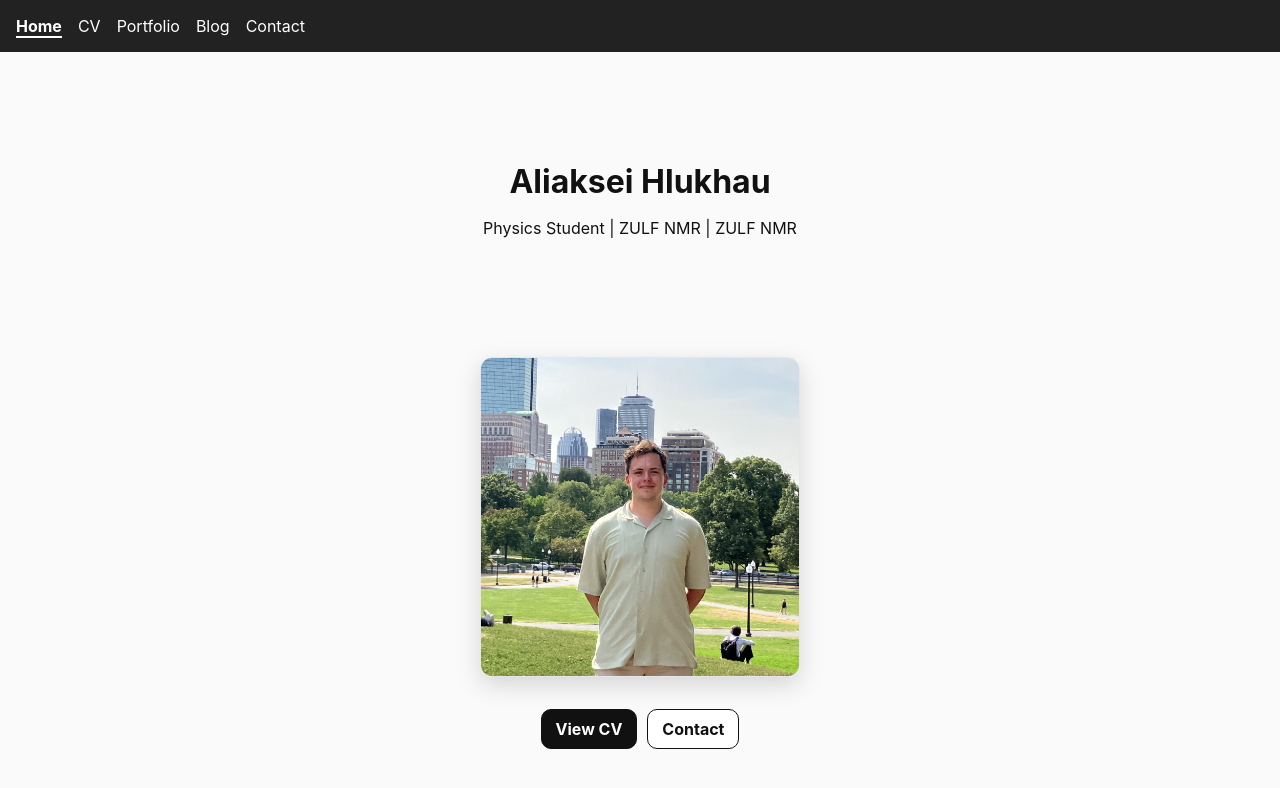
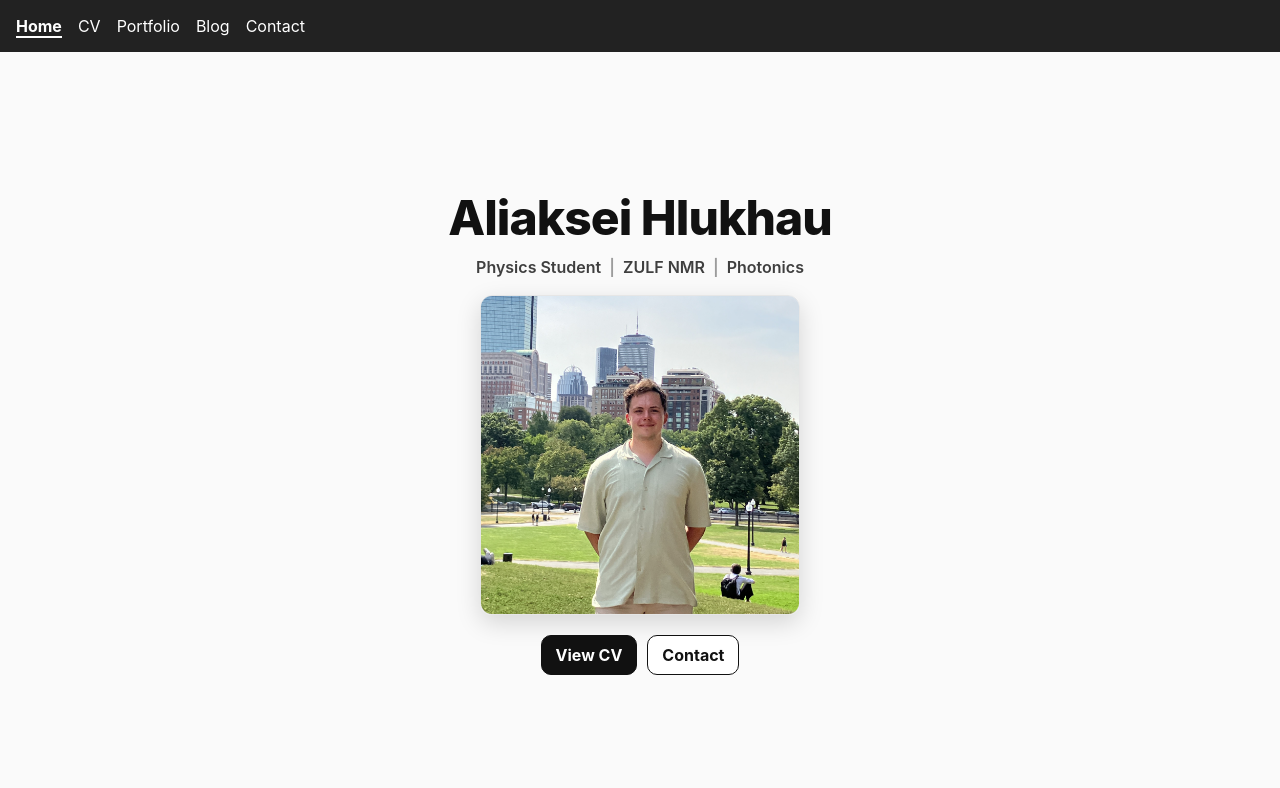
Before and after one commit to aleksygluchow/project03, a Next.js app: page / in a window 1280 px wide. Shown: the top 788 px of the page. Built offline with nearby package versions, Linux system fonts and the light colour scheme.

Commit message:
EDIT HEAD

```diff
--- a/src/pages/index.js
+++ b/src/pages/index.js
@@ -15,31 +15,22 @@ export default function Home() {
         <meta property="og:image" content="/images/preview.png" />
       </Head>
 
-
-
-
-
       <main style={styles.page} role="main">
-
-
-        <div className="cvbeginning">
-        <h1 style={{ textAlign: 'center' }}>Aliaksei Hlukhau</h1>
-
-        <div className="contact-info">
-          Physics Student
-          <span className="separator"> | </span>
-          ZULF NMR
-          <span className="separator"> | </span>
-          ZULF NMR
-        </div>
-      </div>
         <section style={styles.wrap} aria-label="Intro">
+          <h1 style={styles.h1}>Aliaksei Hlukhau</h1>
+          <div style={styles.subline}>
+            <span>Physics Student</span>
+            <span style={styles.sep}>|</span>
+            <span>ZULF NMR</span>
+            <span style={styles.sep}>|</span>
+            <span>Photonics</span>
+          </div>
 
           <div style={styles.photoWrap}>
             <Image
-              src="/images/IMG_6909-1.JPG"   /* Upewnij się, że wielkość liter pliku jest identyczna */
+              src="/images/IMG_6909-1.JPG"
               alt="Aliaksei Hlukhau"
-              width={640}                     // 2× do wyświetlanych ~320px (ostre)
+              width={640}
               height={800}
               sizes="320px"
               quality={95}
@@ -58,7 +49,7 @@ export default function Home() {
   );
 }
 
-const NAV_H = 64; // ustaw na faktyczną wysokość headera
+const NAV_H = 64;
 
 const styles = {
   page: {
@@ -67,21 +58,42 @@ const styles = {
     display: 'grid', placeItems: 'center',
     background: '#fafafa', color: '#111',
     padding: 0, overflow: 'hidden',
-    fontFamily: "Inter, -apple-system, BlinkMacSystemFont, 'Segoe UI', Roboto, Helvetica, Arial, sans-serif",
+    fontFamily: "-apple-system, BlinkMacSystemFont, 'Segoe UI', Roboto, Oxygen, Ubuntu, Cantarell, 'Helvetica Neue', Arial, sans-serif",
   },
   wrap: {
     width: '100%', maxWidth: 720, textAlign: 'center',
-    display: 'grid', justifyItems: 'center', gap: 12, padding: '0 16px',
+    display: 'grid', justifyItems: 'center',
+    gap: 8,              // tighter vertical rhythm
+    padding: '0 16px',
   },
-  h1: { margin: 0, fontSize: 'clamp(28px, 6vw, 48px)', fontWeight: 800, letterSpacing: '-0.02em' },
-  sub: { margin: 0, fontSize: 'clamp(14px, 2.2vw, 18px)', opacity: 0.75, fontWeight: 600 },
-  photoWrap: { display: 'inline-block', marginTop: 0, marginBottom: 12 },
+  h1: {
+    margin: 0,          // kill global h1 margins
+    fontSize: 'clamp(28px, 6vw, 48px)',
+    fontWeight: 800,
+    letterSpacing: '-0.02em',
+  },
+  subline: {
+    display: 'flex',
+    gap: 8,
+    alignItems: 'center',
+    justifyContent: 'center',
+    margin: '2px 0 6px', // tiny spacing above/below
+    opacity: 0.8,
+    fontWeight: 600,
+  },
+  sep: { opacity: 0.5 },
+  photoWrap: { display: 'inline-block', marginTop: 4, marginBottom: 8 },
   photo: {
-    display: 'block', width: 'min(320px, 70vw)', height: 'auto', maxHeight: '40vh',
-    borderRadius: 12, boxShadow: '0 8px 24px rgba(0,0,0,0.15)', border: '1px solid #e6e6e6',
+    display: 'block',
+    width: 'min(320px, 70vw)',
+    height: 'auto',
+    maxHeight: '40vh',
+    borderRadius: 12,
+    boxShadow: '0 8px 24px rgba(0,0,0,0.15)',
+    border: '1px solid #e6e6e6',
     objectFit: 'cover',
   },
-  ctaRow: { display: 'flex', justifyContent: 'center', gap: 10, flexWrap: 'wrap', marginTop: 8 },
+  ctaRow: { display: 'flex', justifyContent: 'center', gap: 10, flexWrap: 'wrap', marginTop: 4 },
   btn: {
     display: 'inline-block', padding: '9px 14px', borderRadius: 10, textDecoration: 'none', fontWeight: 700,
     border: '1px solid #111', transition: 'background .15s ease, color .15s ease, transform .06s ease',
```
